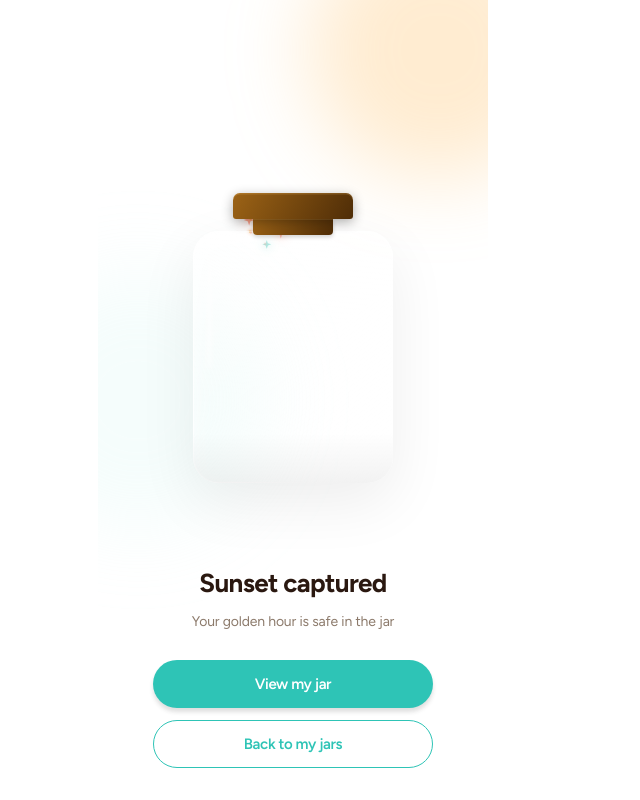
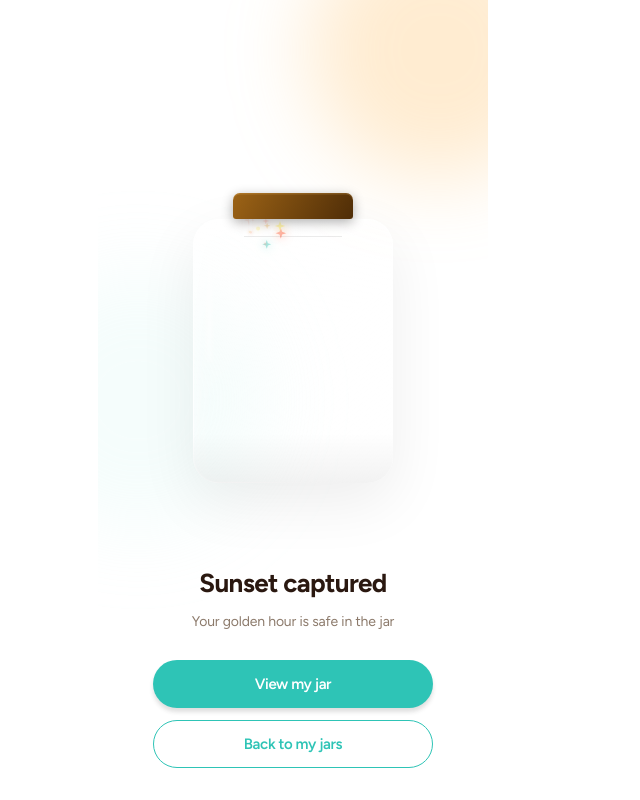
Before and after one commit to bhumikawaliaux/sunset-jar, a React (Vite) app: page /captured in a window 1280 px wide. Shown: the whole page, without its empty margins (347-987 px from the left). Built offline with nearby package versions, Linux system fonts and the light colour scheme; no server answers.

Commit message:
Make jar neck glass-textured, overlay on body so photo flows through

```diff
--- a/src/components/LiquifyJar.tsx
+++ b/src/components/LiquifyJar.tsx
@@ -14,9 +14,10 @@ type Phase =
 // Jar geometry (px)
 // Slim brown neck sits below the lid; body's rounded top corners flare out
 // from under the neck to form the shoulders.
-const bX = 20, bY = 38, bW = 200, bH = 252, bR = 26;
+const bX = 20, bY = 26, bW = 200, bH = 264, bR = 26;
 const lX = 60, lY = 0, lW = 120, lH = 26;
-const nX = 80, nY = 26, nW = 80, nH = 16;
+// Slim glass neck sits on top of the body's upper-middle, between the shoulders.
+const nX = 70, nY = 22, nW = 100, nH = 22;
 
 interface LiquifyJarProps {
   /** When non-null, the sequence runs end-to-end on mount. */
@@ -255,17 +256,33 @@ export default function LiquifyJar({
           }}
         />
 
-        {/* ── Slim neck (brown, sits between lid and body) ── */}
+        {/* ── Slim glass neck — overlays the body's upper-middle so the photo
+            stays visible through it. Vertical glass cylinder effect. ── */}
         <div
           style={{
             position: 'absolute',
             left: nX, top: nY, width: nW, height: nH,
             zIndex: 20,
-            background: 'linear-gradient(118deg, #9C6316 0%, #4F2D07 100%)',
-            borderRadius: '0 0 4px 4px',
-            boxShadow: 'inset 0 1px 0 rgba(255,200,110,0.18), 0 2px 4px rgba(0,0,0,0.18)',
+            background:
+              'linear-gradient(90deg, rgba(255,255,255,0.55) 0%, rgba(255,255,255,0.18) 30%, rgba(255,255,255,0.04) 55%, rgba(255,255,255,0.22) 100%)',
+            borderLeft: '1.5px solid rgba(255,255,255,0.78)',
+            borderRight: '1.5px solid rgba(255,255,255,0.78)',
+            boxShadow:
+              'inset 0 1px 0 rgba(255,255,255,0.6), inset 0 -1px 0 rgba(0,0,0,0.08)',
           }}
-        />
+        >
+          {/* Specular highlight strip on the left edge */}
+          <div
+            style={{
+              position: 'absolute',
+              top: 2, left: 5,
+              width: 3, height: nH - 4,
+              borderRadius: 2,
+              background:
+                'linear-gradient(to bottom, rgba(255,255,255,0.85), rgba(255,255,255,0.25))',
+            }}
+          />
+        </div>
 
         {/* ── Jar body ── */}
         <div
```
